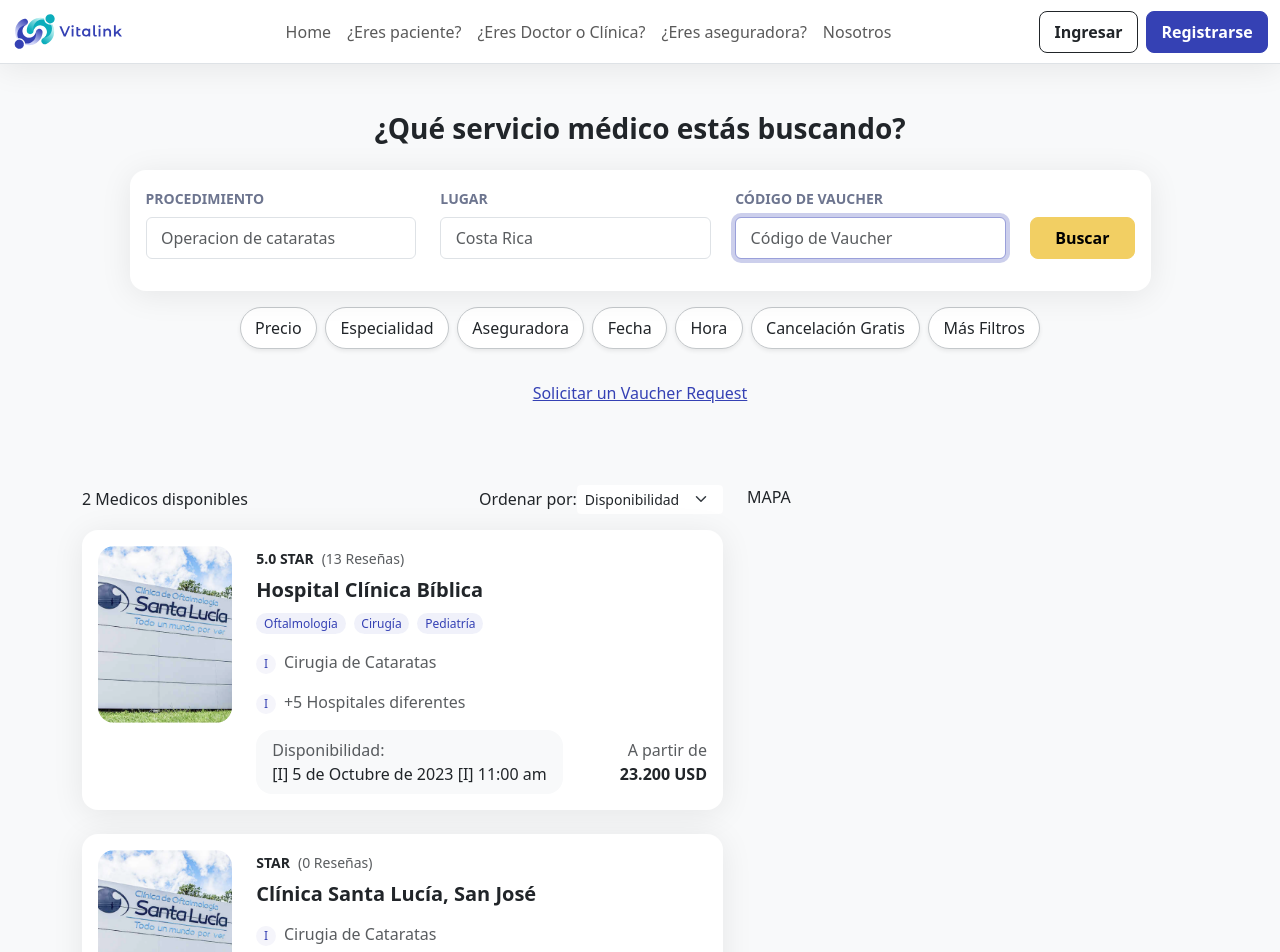
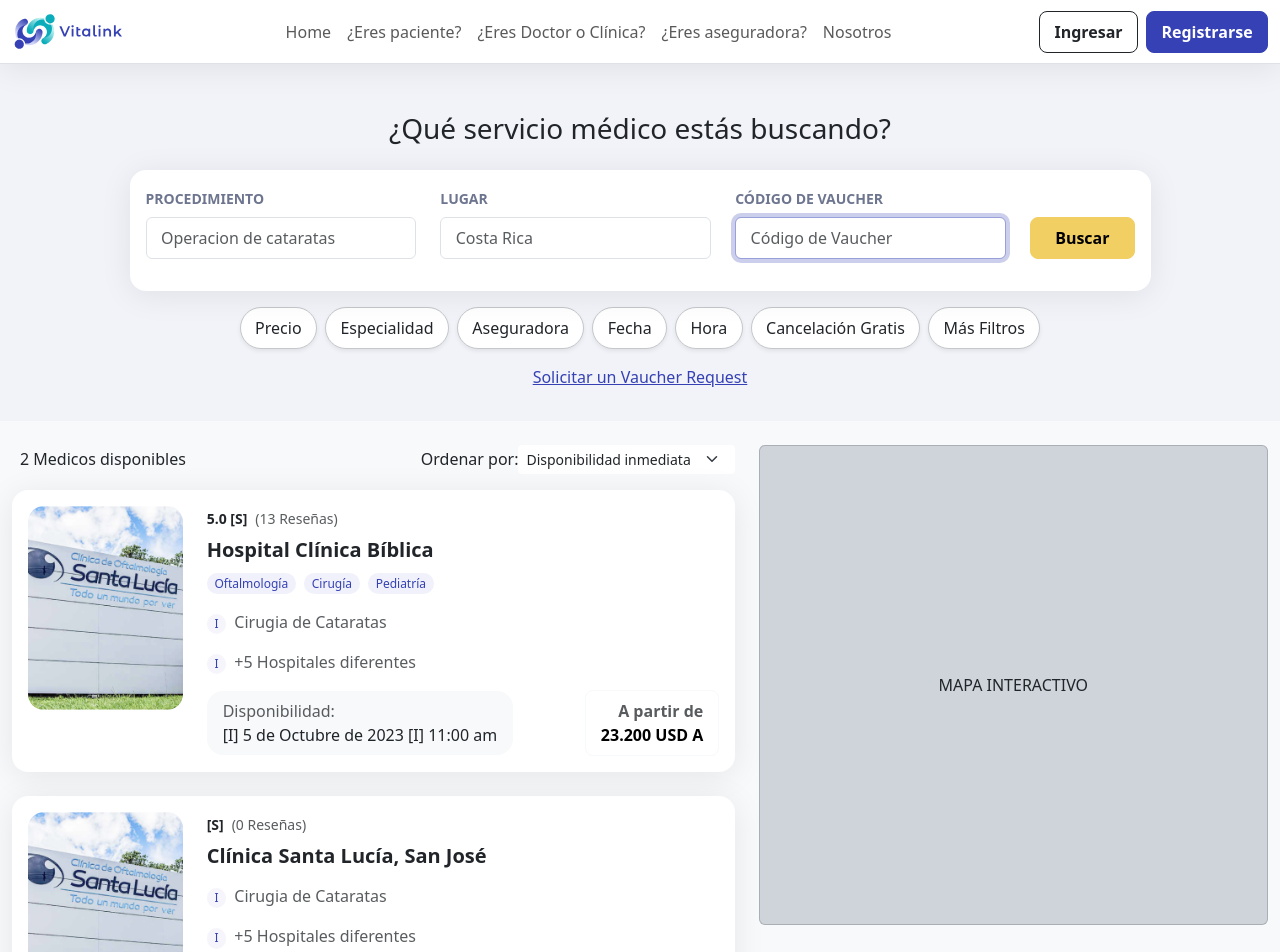
Before and after one commit to VitalinkOrg/VitalinkFrontend, a Nuxt app: page /buscar/1 in a window 1280 px wide. Shown: the top 952 px of the page. Built offline with nearby package versions, Linux system fonts and the light colour scheme.

Commit message:
ofertas en search

```diff
--- a/components/website/clinicas-list-item.vue
+++ b/components/website/clinicas-list-item.vue
@@ -16,7 +16,7 @@
         </div>
         <div class="col">
           <small>
-            <span class="fw-semibold me-2">{{ clinica.rating || '' }} STAR</span>
+            <span class="fw-semibold me-2">{{ clinica.rating || '' }} [S]</span>
             <span class="text-muted">({{ clinica.reviews || 0 }} Reseñas)</span>
           </small>
           <h2 class="h5 fw-semibold my-2">{{ clinica.nombre }}</h2>
@@ -39,18 +39,59 @@
                 <span class="fw-normal">[I] 5 de Octubre de 2023 [I] 11:00 am</span>
               </div>
             </div>
-            <div class="d-flex flex-column align-items-end justify-content-end" @click="panel = !panel">
+            <div class="d-flex flex-column align-items-end btn btn-light bg-white" @click="panel = !panel">
               <span class="text-muted">A partir de</span>
-              <span class="fw-bold">23.200 USD</span>
+              <span class="fw-bold text-nowrap">23.200 USD A</span>
             </div>
           </div>
 
         </div>
       </div>
 
-      <div class="row" v-if="panel">
-        Hey
+      <div v-if="panel" class="my-4">
+        <p class="text-center text-primary h6 fw-medium fs-4">Compara las ofertas</p>
+        <div class="row row-cols-1 row-cols-sm-3 g-4">
+          <div class="col" v-for="oferta in 3">
+            <div class="card rounded-4">
+              <div class="card-header bg-primary text-light rounded-top-4">
+                <h5 class="card-title fw-medium h6 text-center pt-2">Clinica Santa Lucia</h5>
+              </div>
+              <div class="card-body d-flex flex-column">
+                <p class="card-text text-center">
+                  <small class="fw-semibold">5.0</small> [S] <small class="text-muted">(13
+                    Reseñas)</small>
+                </p>
+                <p class="card-text text-center mb-0">
+                  <small class="mb-0">Servicios</small>
+                </p>
+                <ul class="list-unstyled fw-light mx-auto  mb-0 text--muted">
+                  <li><small>[I]Médico Oftalmólogo</small></li>
+                  <li><small>[I]Sala de cirugía</small></li>
+                  <li><small>[I]Habitación privada</small></li>
+                </ul>
+                <hr>
+                <p class="card-text text-center text-muted">
+                  <small>Próxima Disponibilidad</small>
+                  <small>[I] 5/10/2024 11:00 AM</small>
+                </p>
+                <div class="text-center bg-light rounded-3">
+                  <span class="fw-semibold text-primary">Reembolso total</span> <br>
+                  <small class="text-muted">Precio original <span class="text-decoration-line-through">23.000
+                      USD</span></small><br>
+                  <small class="fw-medium">Con Váucher:</small> <br>
+                  <button class="btn btn-outline-success btn-sm rounded-4">AG5228GE6</button>
+                </div>
+                <NuxtLink href="/perfiles/clinica-biblica" class="btn btn-primary mt-2  rounded-3">Pedir Cita
+                </NuxtLink>
+              </div>
+            </div>
+          </div>
+
+        </div>
       </div>
+
+
+
     </div>
   </div>
 </template>
--- a/components/website/search-bar.vue
+++ b/components/website/search-bar.vue
@@ -59,7 +59,7 @@
     <button class="btn  rounded-5 bg-white border-secondary-subtle shadow-sm mx-1 fw-light">Cancelación Gratis</button>
     <button class="btn  rounded-5 bg-white border-secondary-subtle shadow-sm mx-1 fw-light">Más Filtros</button>
   </div>
-  <p class="text-center py-3">
+  <p class="text-center">
     <NuxtLink class="btn-link">Solicitar un Vaucher Request</NuxtLink>
   </p>
 </template>
--- a/composables/useSearch.ts
+++ b/composables/useSearch.ts
@@ -16,12 +16,9 @@
   nombre: string;
   servicios?: IServicioClinica[];
   rating?: string,
-  images?: string[];
-  category?: string;
   // variants?: Variant[];
-  price?: number;
-  tags?: string[];
-  reviews?: number
+  reviews?: number,
+  otrasOfertas: IClinica[]
 }
 
 
@@ -65,7 +62,8 @@
         { id: '845', nombre: 'pediatría' },
       ],
       reviews: 13,
-      lugarCoord: [2145678234234, 32478598765]
+      lugarCoord: [2145678234234, 32478598765],
+      otrasOfertas: []
     },
     { id: '2', nombre: 'Clínica Santa Lucía, San José' }
   ])
--- a/pages/buscar/[slug].vue
+++ b/pages/buscar/[slug].vue
@@ -8,29 +8,39 @@
 <template>
   <NuxtLayout name="web">
     <main class="bg-light">
-      <div class="container">
-        <div class="row py-5">
-          <div class="col-sm-11 mx-auto">
-            <h1 class="text-sm-center h3 mb-4">¿Qué servicio médico estás buscando?</h1>
-            <WebsiteSearchBar />
+      <section class="bg-primary mb-4" style="--bs-bg-opacity: .03">
+        <div class="container">
+          <div class="row pt-5 pb-3">
+            <div class="col-sm-11 mx-auto">
+              <h1 class="text-sm-center h3 mb-4 fw-medium">¿Qué servicio médico estás buscando?</h1>
+              <WebsiteSearchBar />
+            </div>
           </div>
         </div>
-        <section>
+      </section>
+
+      <div class="container-fluid">
+        <section class="pb-5">
           <div class="row">
             <div class="col-7">
               <div class="d-flex align-items-center justify-content-between mb-3">
-                <span class="fw-medium">{{ clinicas.length }} Medicos disponibles</span>
+                <span class="fw-medium ms-2">{{ clinicas.length }} Medicos disponibles</span>
                 <span class="d-flex align-items-center">
                   <span class="text-nowrap">Ordenar por:</span>
                   <select name="medicos-sort" id="medicos-sort" class="form-select form-select-sm border-0">
-                    <option value="disponibilidad" selected>Disponibilidad</option>
+                    <option value="recomendados">Recomendados</option>
+                    <option value="valoraciones">Valoraciones</option>
+                    <option value="disponibilidad" selected>Disponibilidad inmediata</option>
+                    <option value="cercania">Mayor cercanía</option>
                   </select>
                 </span>
               </div>
               <WebsiteClinicasListItem v-for="clinica in clinicas" :clinica="clinica" />
             </div>
             <div class="col">
-              MAPA
+              <div class="card bg-dark-subtle d-flex align-items-center justify-content-center" style="min-height:30rem">
+                MAPA INTERACTIVO
+              </div>
             </div>
           </div>
         </section>
```
